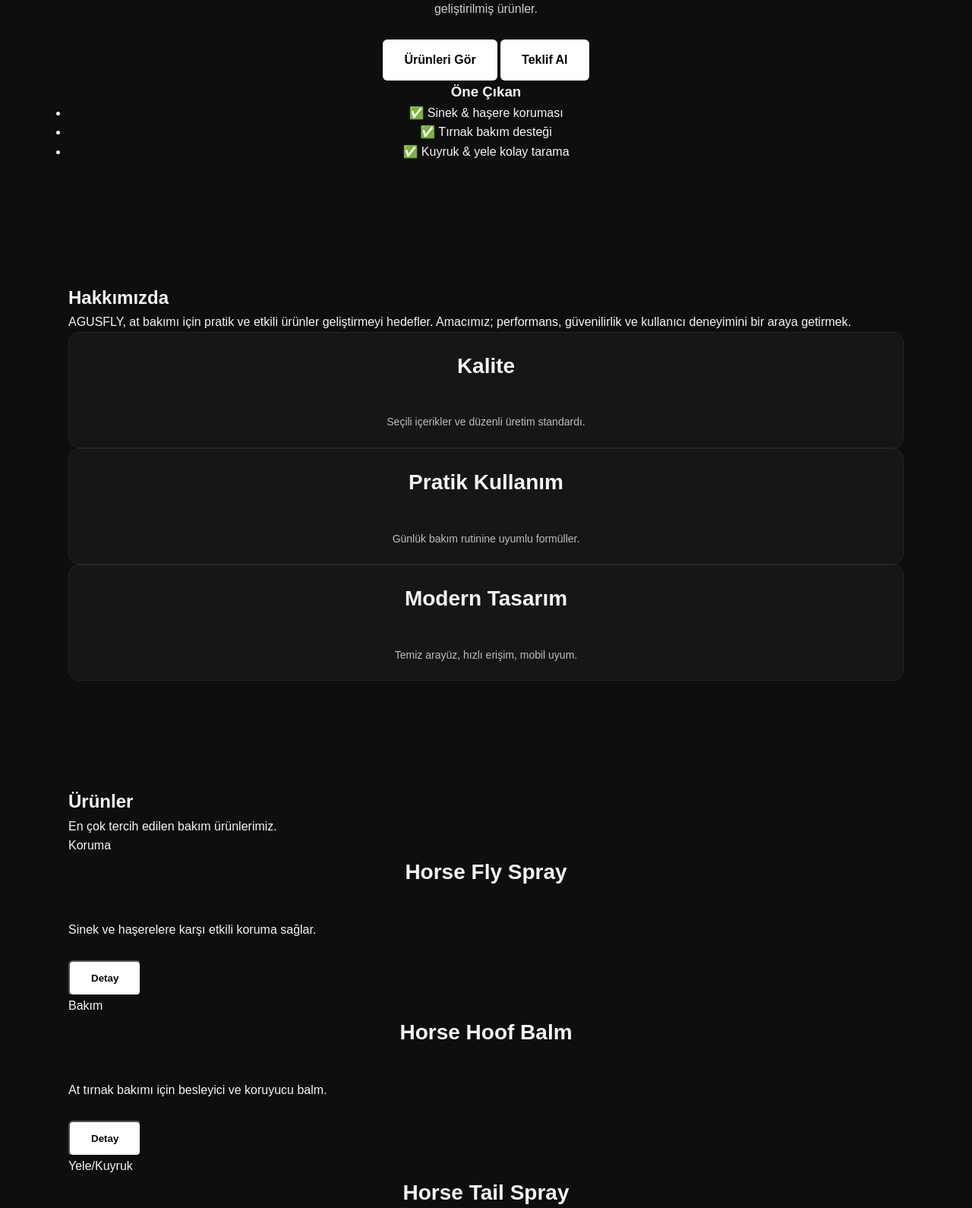
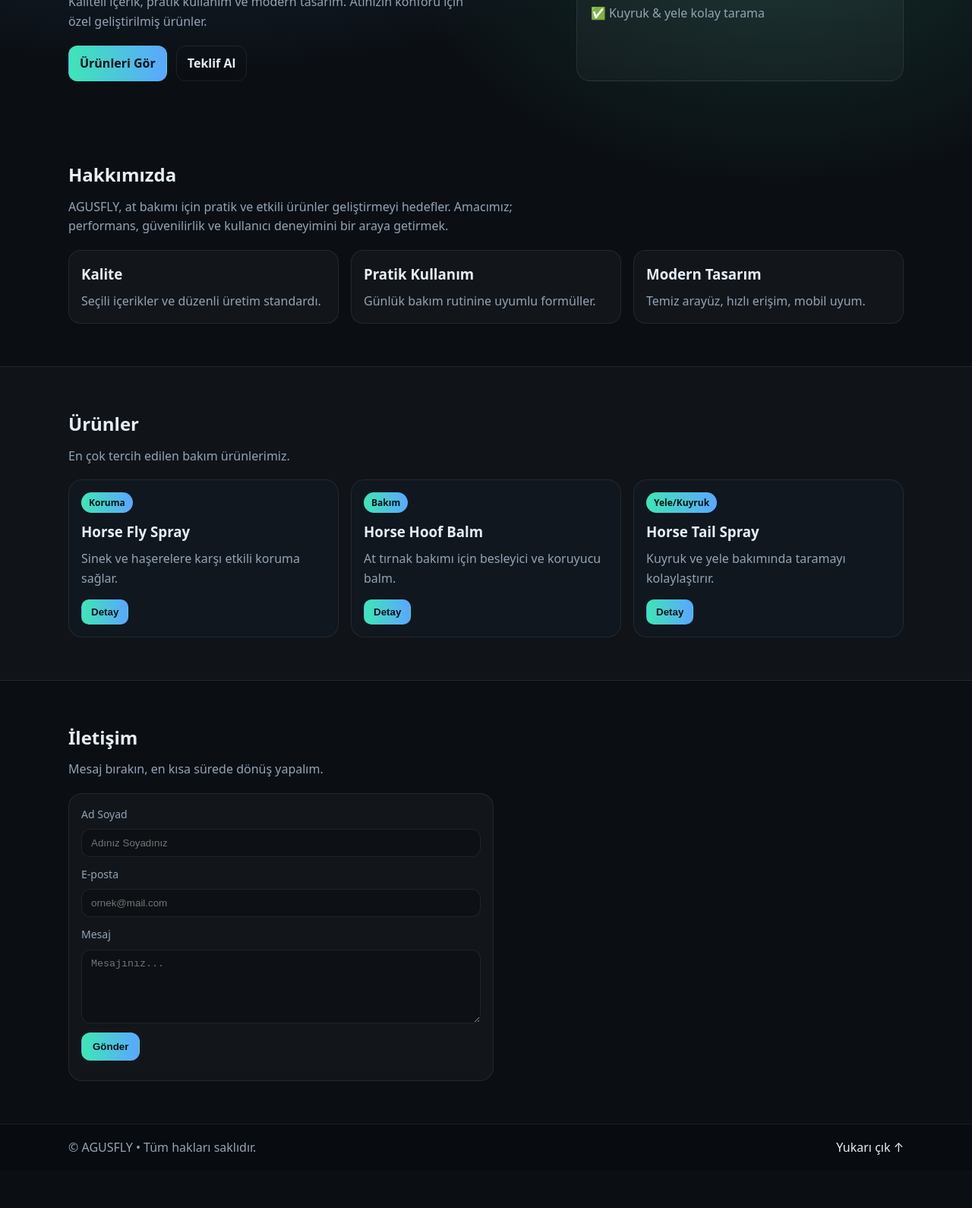
Before and after one commit to hafsanur0732-hub/agusfly.com, a plain HTML site: page index.html in a window 1280 px wide. Shown: the part 264-1854 px from the top of the page at 76% size. After the commit the page ends 1805 px from the top, so only its background shows below. Drawn offline with Linux system fonts and the light colour scheme.

Commit message:
Refactor CSS with variables and modern styles

```diff
--- a/style.css
+++ b/style.css
@@ -1,165 +1,210 @@
-/* RESET */
-* {
-  box-sizing: border-box;
-  margin: 0;
-  padding: 0;
+:root{
+  --bg:#0b0f14;
+  --card:#121a24;
+  --muted:#93a4b7;
+  --text:#e7eef7;
+  --brand:#3ee6b6;
+  --brand2:#5aa7ff;
+  --border: rgba(255,255,255,.08);
 }
 
-/* GENEL */
-body {
-  font-family: Arial, Helvetica, sans-serif;
-  background: #0e0e0e; /* soft siyah */
-  color: #f5f5f5;
-  line-height: 1.6;
+*{ box-sizing:border-box; margin:0; padding:0; }
+body{
+  font-family: system-ui, -apple-system, Segoe UI, Roboto, Arial, sans-serif;
+  background: radial-gradient(1200px 600px at 20% 0%, rgba(90,167,255,.18), transparent 60%),
+              radial-gradient(900px 600px at 80% 10%, rgba(62,230,182,.14), transparent 55%),
+              var(--bg);
+  color:var(--text);
+  line-height:1.6;
 }
 
-a {
-  color: inherit;
-  text-decoration: none;
+a{ color:inherit; text-decoration:none; }
+.container{ width:min(1100px, 92%); margin-inline:auto; }
+
+.header{
+  position:sticky; top:0; z-index:50;
+  backdrop-filter: blur(10px);
+  background: rgba(11,15,20,.55);
+  border-bottom: 1px solid var(--border);
+}
+.header__inner{
+  display:flex; align-items:center; justify-content:space-between;
+  padding:14px 0;
+}
+.logo{ font-weight:800; letter-spacing:.6px; }
+.nav{ display:flex; gap:18px; }
+.nav a{
+  color:var(--muted);
+  padding:8px 10px;
+  border-radius:10px;
+  transition:.2s;
+}
+.nav a:hover{ color:var(--text); background: rgba(255,255,255,.06); }
+
+.menuBtn{
+  display:none;
+  border:1px solid var(--border);
+  background: rgba(255,255,255,.04);
+  color:var(--text);
+  border-radius:10px;
+  padding:8px 10px;
+  cursor:pointer;
 }
 
-/* CONTAINER */
-.container {
-  width: 90%;
-  max-width: 1100px;
-  margin: auto;
+.hero{ padding:68px 0 48px; }
+.hero__inner{
+  display:grid;
+  grid-template-columns: 1.2fr .8fr;
+  gap:22px;
+  align-items:stretch;
+}
+.hero__text h1{ font-size: clamp(30px, 4vw, 46px); line-height:1.15; }
+.hero__text p{ margin-top:10px; color:var(--muted); max-width:58ch; }
+.hero__cta{ display:flex; gap:12px; margin-top:18px; flex-wrap:wrap; }
+
+.hero__card{
+  border:1px solid var(--border);
+  background: linear-gradient(180deg, rgba(255,255,255,.06), rgba(255,255,255,.03));
+  border-radius:18px;
+  padding:18px;
+}
+.hero__card h3{ margin-bottom:10px; }
+.hero__card ul{ list-style:none; display:grid; gap:10px; color:var(--muted); }
+
+.section{ padding:56px 0; }
+.section--alt{
+  background: rgba(255,255,255,.02);
+  border-top:1px solid var(--border);
+  border-bottom:1px solid var(--border);
+}
+.section__head{
+  display:grid;
+  gap:10px;
+  margin-bottom:18px;
+}
+.section__head p{ color:var(--muted); max-width:70ch; }
+
+.grid3{
+  display:grid;
+  grid-template-columns: repeat(3, 1fr);
+  gap:16px;
 }
 
-/* HEADER */
-.topbar {
-  background: #000000;
-  border-bottom: 1px solid #1f1f1f;
+.card{
+  border:1px solid var(--border);
+  background: rgba(255,255,255,.03);
+  border-radius:16px;
+  padding:16px;
+}
+.card p{ color:var(--muted); margin-top:8px; }
+
+.products{
+  display:grid;
+  grid-template-columns: repeat(3, 1fr);
+  gap:16px;
+}
+.product{
+  position:relative;
+  border:1px solid var(--border);
+  background: rgba(18,26,36,.55);
+  border-radius:18px;
+  padding:16px;
+  overflow:hidden;
+}
+.product__badge{
+  display:inline-block;
+  font-size:12px;
+  color:#00140d;
+  background: linear-gradient(90deg, var(--brand), var(--brand2));
+  padding:4px 10px;
+  border-radius:999px;
+  font-weight:700;
+  margin-bottom:10px;
+}
+.product p{ color:var(--muted); margin:8px 0 14px; }
+
+.btn{
+  display:inline-flex; align-items:center; justify-content:center;
+  border:1px solid transparent;
+  background: linear-gradient(90deg, var(--brand), var(--brand2));
+  color:#061016;
+  padding:10px 14px;
+  border-radius:12px;
+  font-weight:800;
+  cursor:pointer;
+}
+.btn--ghost{
+  background: transparent;
+  border-color: var(--border);
+  color: var(--text);
+}
+.btn--small{ padding:8px 12px; border-radius:10px; font-weight:800; }
+
+.form{
+  border:1px solid var(--border);
+  background: rgba(255,255,255,.03);
+  border-radius:18px;
+  padding:16px;
+  max-width: 560px;
+}
+.form__row{ display:grid; gap:8px; margin-bottom:12px; }
+label{ color:var(--muted); font-size:14px; }
+input, textarea{
+  width:100%;
+  border:1px solid var(--border);
+  background: rgba(0,0,0,.25);
+  color:var(--text);
+  border-radius:12px;
+  padding:10px 12px;
+  outline:none;
+}
+input:focus, textarea:focus{ border-color: rgba(90,167,255,.55); }
+
+.form__note{ margin-top:10px; color:var(--muted); }
+
+.footer{
+  border-top:1px solid var(--border);
+  padding:18px 0;
+  background: rgba(0,0,0,.25);
+}
+.footer__inner{
+  display:flex; justify-content:space-between; gap:12px; flex-wrap:wrap;
+  color:var(--muted);
+}
+.footer__inner a{ color:var(--text); }
+
+.modal{
+  position:fixed; inset:0; display:none;
+}
+.modal.is-open{ display:block; }
+.modal__backdrop{
+  position:absolute; inset:0; background: rgba(0,0,0,.55);
+}
+.modal__content{
+  position:relative;
+  width:min(520px, 92%);
+  margin: 12vh auto 0;
+  border:1px solid var(--border);
+  background: rgba(18,26,36,.95);
+  border-radius:18px;
+  padding:18px;
 }
 
-.nav {
-  display: flex;
-  justify-content: space-between;
-  align-items: center;
-  padding: 16px 0;
+@media (max-width: 860px){
+  .hero__inner{ grid-template-columns: 1fr; }
+  .grid3{ grid-template-columns: 1fr; }
+  .products{ grid-template-columns: 1fr; }
+  .menuBtn{ display:inline-flex; }
+  .nav{
+    position:absolute;
+    top:60px; right:4%;
+    flex-direction:column;
+    background: rgba(11,15,20,.92);
+    border:1px solid var(--border);
+    border-radius:14px;
+    padding:10px;
+    display:none;
+    width:min(240px, 92vw);
+  }
+  .nav.is-open{ display:flex; }
 }
-
-.brand {
-  display: flex;
-  gap: 12px;
-  align-items: center;
-}
-
-.brand-mark {
-  width: 38px;
-  height: 38px;
-  border-radius: 8px;
-  background: #ffffff;
-}
-
-.brand h1 {
-  font-size: 18px;
-  color: #ffffff;
-}
-
-.brand small {
-  color: #bdbdbd;
-}
-
-.menu a {
-  margin-left: 20px;
-  color: #d4d4d4;
-  font-weight: bold;
-}
-
-.menu a:hover {
-  color: #ffffff;
-}
-
-/* HERO */
-.hero {
-  padding: 90px 0;
-  text-align: center;
-}
-
-.hero h2 {
-  font-size: 36px;
-  margin-bottom: 16px;
-}
-
-.hero p {
-  max-width: 600px;
-  margin: auto;
-  color: #cfcfcf;
-}
-
-.btn {
-  display: inline-block;
-  margin-top: 28px;
-  padding: 14px 28px;
-  background: #ffffff;
-  color: #000000;
-  border-radius: 6px;
-  font-weight: bold;
-  transition: 0.2s;
-}
-
-.btn:hover {
-  background: #e6e6e6;
-}
-
-/* SECTION */
-.section {
-  padding: 70px 0;
-}
-
-.section h3 {
-  text-align: center;
-  font-size: 28px;
-  margin-bottom: 40px;
-}
-
-/* GRID */
-.grid {
-  display: grid;
-  grid-template-columns: repeat(auto-fit, minmax(260px, 1fr));
-  gap: 24px;
-}
-
-/* CARD (ÜRÜNLER) */
-.card {
-  background: #161616;
-  border: 1px solid #262626;
-  border-radius: 14px;
-  padding: 22px;
-  text-align: center;
-  transition: 0.2s;
-}
-
-.card:hover {
-  transform: translateY(-4px);
-  border-color: #3a3a3a;
-}
-
-.card img {
-  background: #ffffff; /* ürünler net çıksın */
-  padding: 12px;
-  border-radius: 10px;
-  max-width: 100%;
-  height: 180px;
-  object-fit: contain;
-  margin-bottom: 18px;
-}
-
-.card h4 {
-  margin-bottom: 10px;
-  font-size: 18px;
-}
-
-.card p {
-  color: #bdbdbd;
-  font-size: 14px;
-}
-
-/* FOOTER */
-.footer {
-  border-top: 1px solid #1f1f1f;
-  padding: 24px 0;
-  text-align: center;
-  color: #9e9e9e;
-  margin-top: 40px;
-}
```
